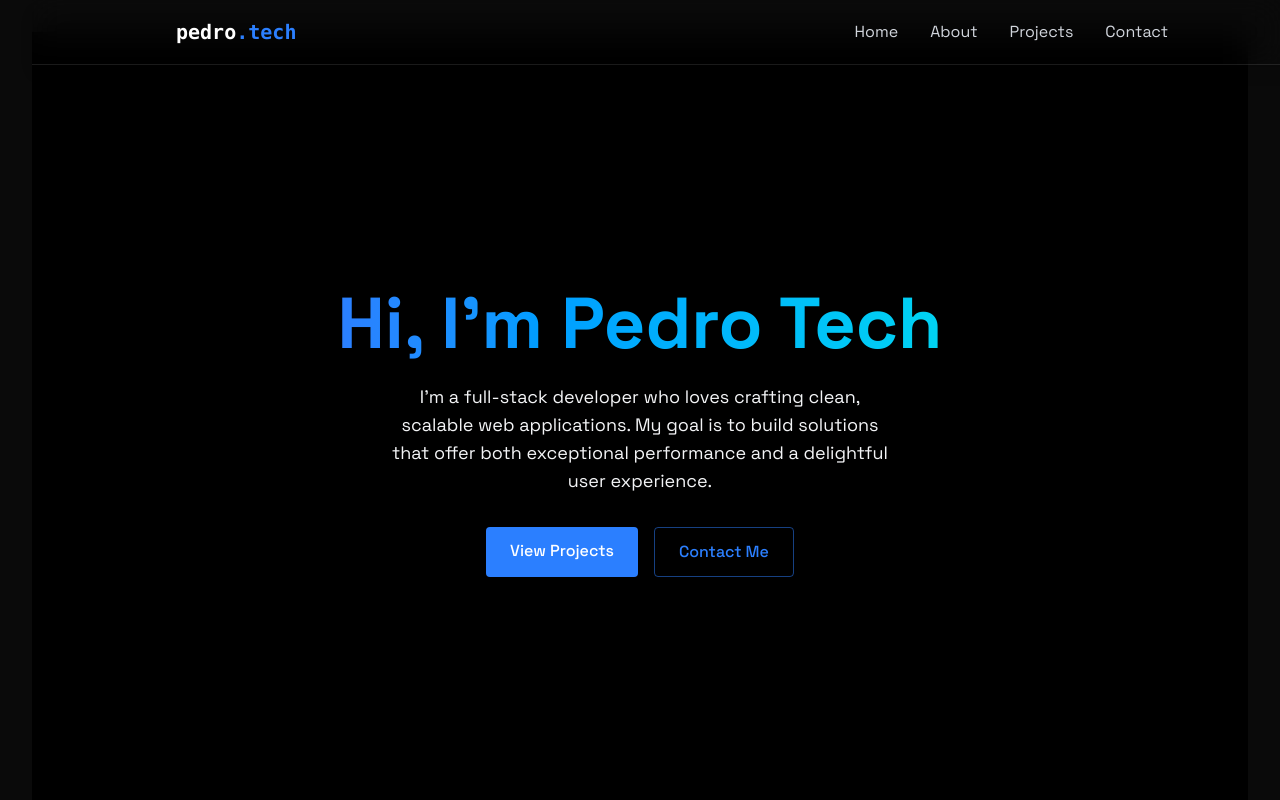
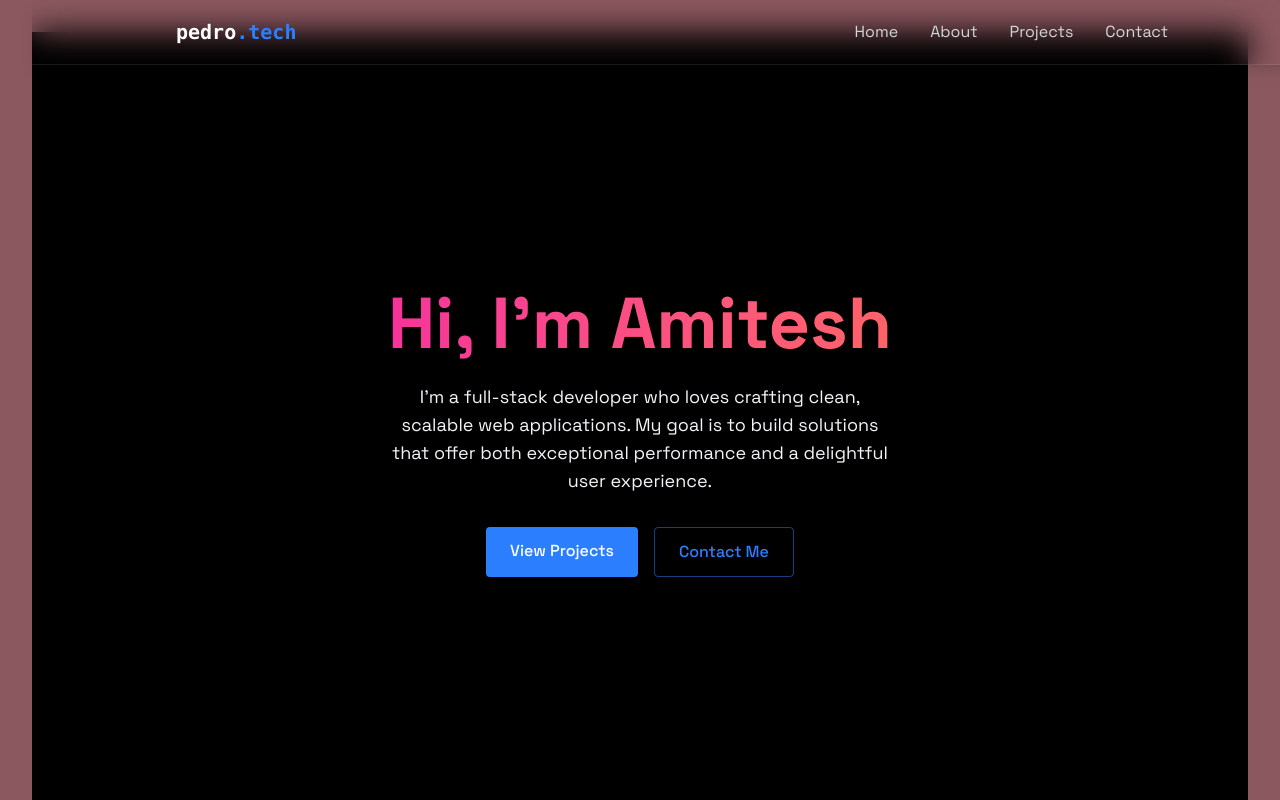
Before and after one commit to Amitesh218/amitesh218.github.io, a React (Vite) app: page / in a window 1280 px wide. Shown: the top 800 px of the page. Built offline with nearby package versions, Linux system fonts and the light colour scheme.

Commit message:
made some changes

```diff
--- a/index.html
+++ b/index.html
@@ -2,7 +2,7 @@
 <html lang="en">
   <head>
     <meta charset="UTF-8" />
-    <link rel="icon" type="image/svg+xml" href="/vite.svg" />
+    <link rel="icon" type="image/svg+xml" href="/codeicon.svg" />
     <link rel="preconnect" href="https://fonts.googleapis.com" />
     <link rel="preconnect" href="https://fonts.gstatic.com" crossorigin />
     <link
@@ -10,7 +10,7 @@
       rel="stylesheet"
     />
     <meta name="viewport" content="width=device-width, initial-scale=1.0" />
-    <title>Vite + React</title>
+    <title>My Portfolio</title>
   </head>
   <body>
     <div id="root"></div>
--- a/src/components/LoadingScreen.jsx
+++ b/src/components/LoadingScreen.jsx
@@ -2,7 +2,7 @@ import { useEffect, useState } from "react";
 
 export const LoadingScreen = ({ onComplete }) => {
   const [text, setText] = useState("");
-  const fullText = "<Hello Wolrd />";
+  const fullText = "<Hello World />";
 
   useEffect(() => {
     let index = 0;
--- a/src/components/sections/Home.jsx
+++ b/src/components/sections/Home.jsx
@@ -8,8 +8,8 @@ export const Home = () => {
     >
       <RevealOnScroll>
         <div className="text-center z-10 px-4">
-          <h1 className="text-5xl md:text-7xl font-bold mb-6 bg-gradient-to-r from-blue-500 to-cyan-400 bg-clip-text text-transparent leading-right">
-            Hi, I'm Pedro Tech
+          <h1 className="text-5xl md:text-7xl font-bold mb-6 bg-gradient-to-r from-pink-500 to-red-400 bg-clip-text text-transparent leading-right">
+            Hi, I'm Amitesh
           </h1>
 
           <p className="tex-gray-400 text-lg mb-8 max-w-lg mx-auto">
--- a/src/index.css
+++ b/src/index.css
@@ -5,7 +5,7 @@ body {
   margin: 0;
   padding: 0;
   font-family: "Space Grotesk", sans-serif;
-  background: #0a0a0a;
+  background: #8b585f;
   color: #f3f4f6;
 }
 
--- a/vite.config.js
+++ b/vite.config.js
@@ -5,5 +5,5 @@ import tailwindcss from "@tailwindcss/vite";
 // https://vitejs.dev/config/
 export default defineConfig({
   plugins: [react(), tailwindcss()],
-  base: "/pedrotech-portfolio",
+  base: "/amitesh218",
 });
```
Also changed, not shown: public/codeicon.svg (added).
